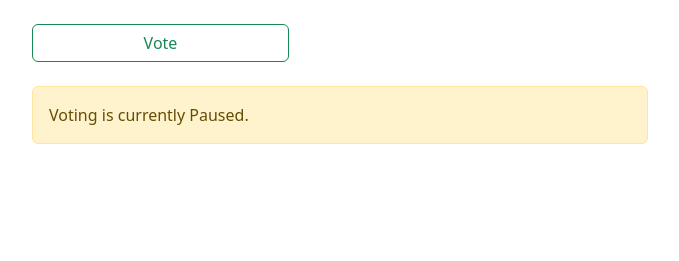
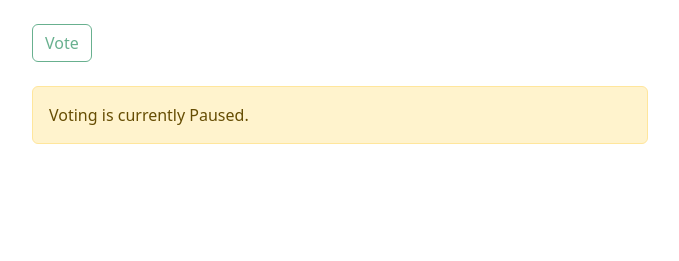
Before and after one commit to emptymahbob/crems, a PHP site: page /view_election.php in a window 1280 px wide. Shown: the part 247-508 px from the top of the page, without its empty margins (300-979 px from the left). Run offline with PHP 8.4, Linux system fonts and the light colour scheme; data that the repository does not hold is empty.

Commit message:
Voting paused & resume fix

```diff
--- a/view_election.php
+++ b/view_election.php
@@ -68,14 +68,15 @@ include('header.php');
             if ($Result) {
                 if (mysqli_num_rows($Result) > 0) {
             ?>
+
+                    <input class="btn btn-outline-success" data-bs-toggle="modal" value="Vote" data-bs-target="#staticBackdrop">
+
+                <?php
+                } else {
+                ?>
                     <span class="d-inline-block" tabindex="0" data-bs-toggle="tooltip" title="Voting is currently Paused.">
                         <button class="btn btn-outline-success" type="button" disabled>Vote</button>
                     </span>
-                <?php
-                } else {
-                ?>
-                    <input class="btn btn-outline-success" data-bs-toggle="modal" value="Vote" data-bs-target="#staticBackdrop">
-
             <?php
                     echo '<div class="alert alert-warning mt-4" role="alert">';
                     echo 'Voting is currently Paused.';
```
